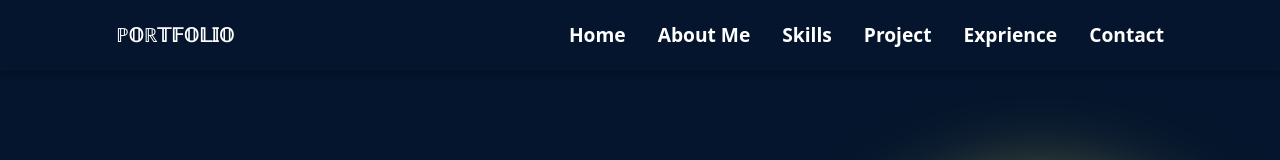
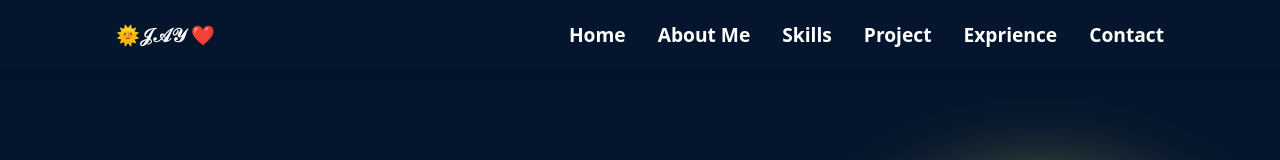
Before and after one commit to SanjayvVarma/portfolio_2, a React (Vite) app: page / in a window 1280 px wide. Shown: the top 160 px of the page. Built offline with nearby package versions, Linux system fonts and the light colour scheme.

Commit message:
Update navbar branding with new logo and text

```diff
--- a/src/components/navbar/Navbar.jsx
+++ b/src/components/navbar/Navbar.jsx
@@ -18,7 +18,7 @@ const Navbar = () => {
   return (
     <>
       <div className='container nav_bar' data-aos='fade-down' data-aos-duration='1000'>
-        <div className='left nav_items'>ℙ𝕆ℝ𝕋𝔽𝕆𝕃𝕀𝕆</div>
+        <div className='left nav_items'>🌞𝒥𝒜𝒴 ❤️</div>
         <div className='right'>
           <a href="#home" className="nav_items">Home</a>
           <a href="#about" className="nav_items">About Me</a>
```
